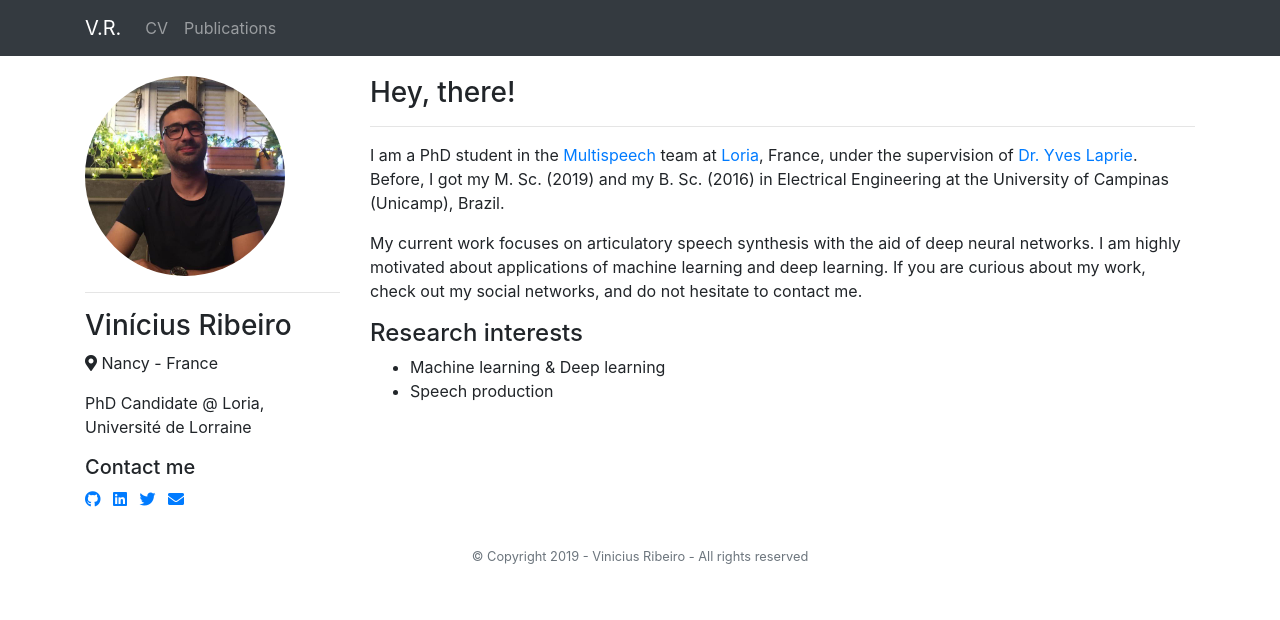
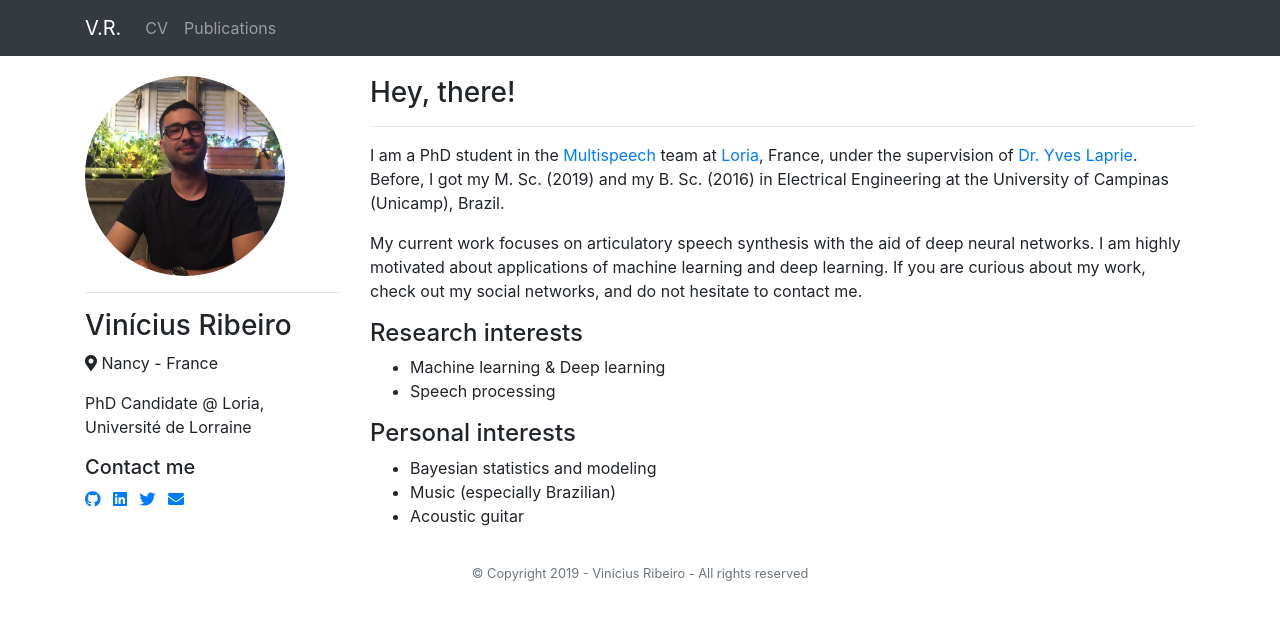
Before and after one commit to vribeiro1/vribeiro1.github.io, a Jekyll site: the page built from index.md, in a window 1280 px wide. Shown: the top 620 px of the page. Built offline with Jekyll 4.4.1, drawn with Linux system fonts in a browser that asks for light colours; nearby versions of some CDN libraries.

Commit message:
Update home page

```diff
--- a/_layouts/home.html
+++ b/_layouts/home.html
@@ -28,7 +28,14 @@ layout: default
         <h4>Research interests</h4>
         <ul>
             <li>Machine learning & Deep learning</li>
-            <li>Speech production</li>
+            <li>Speech processing</li>
+        </ul>
+
+        <h4>Personal interests</h4>
+        <ul>
+            <li>Bayesian statistics and modeling</li>
+            <li>Music (especially Brazilian)</li>
+            <li>Acoustic guitar</li>
         </ul>
     </div>
 </div>
```
